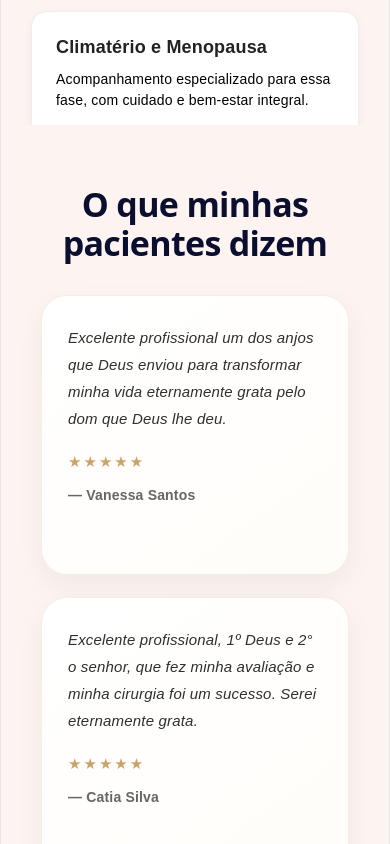
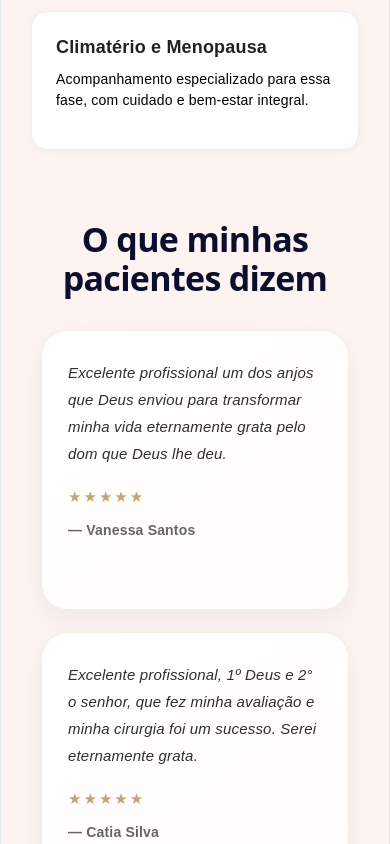
Before and after one commit to saminatech02/Portf-lioGinecologista, a React (Vite) app in the folder portfolio-gineco-app/: page / in a window 390 px wide. Shown: the part 2340-3184 px from the top of the page. Built offline with nearby package versions, Linux system fonts and the light colour scheme.

Commit message:
fix: botão de fechar responsivo

```diff
--- a/portfolio-gineco-app/src/components/Testimonials/Testimonials.module.css
+++ b/portfolio-gineco-app/src/components/Testimonials/Testimonials.module.css
@@ -192,6 +192,9 @@ MODAL
   position: absolute;
   top: 18px;
   right: 18px;
+  display: flex;
+  align-items: center;
+  justify-content: center;
 
   width: 42px;
   height: 42px;
@@ -222,7 +225,6 @@ MODAL
 @media (min-width: 320px) and (max-width: 767px) {
   .testimonials {
     padding: 60px 40px;
-    margin-top: -35px;
     background: #FDF4F1;
   }
 
```
